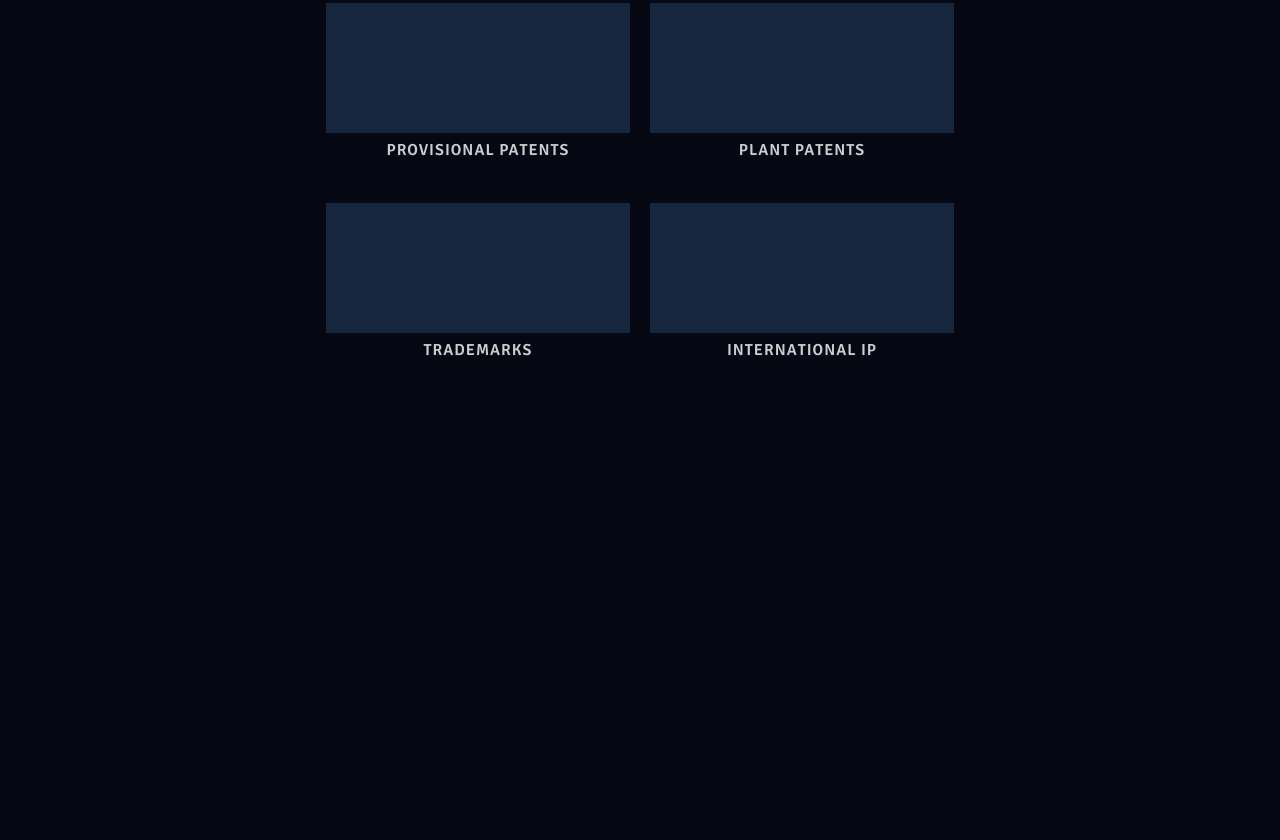
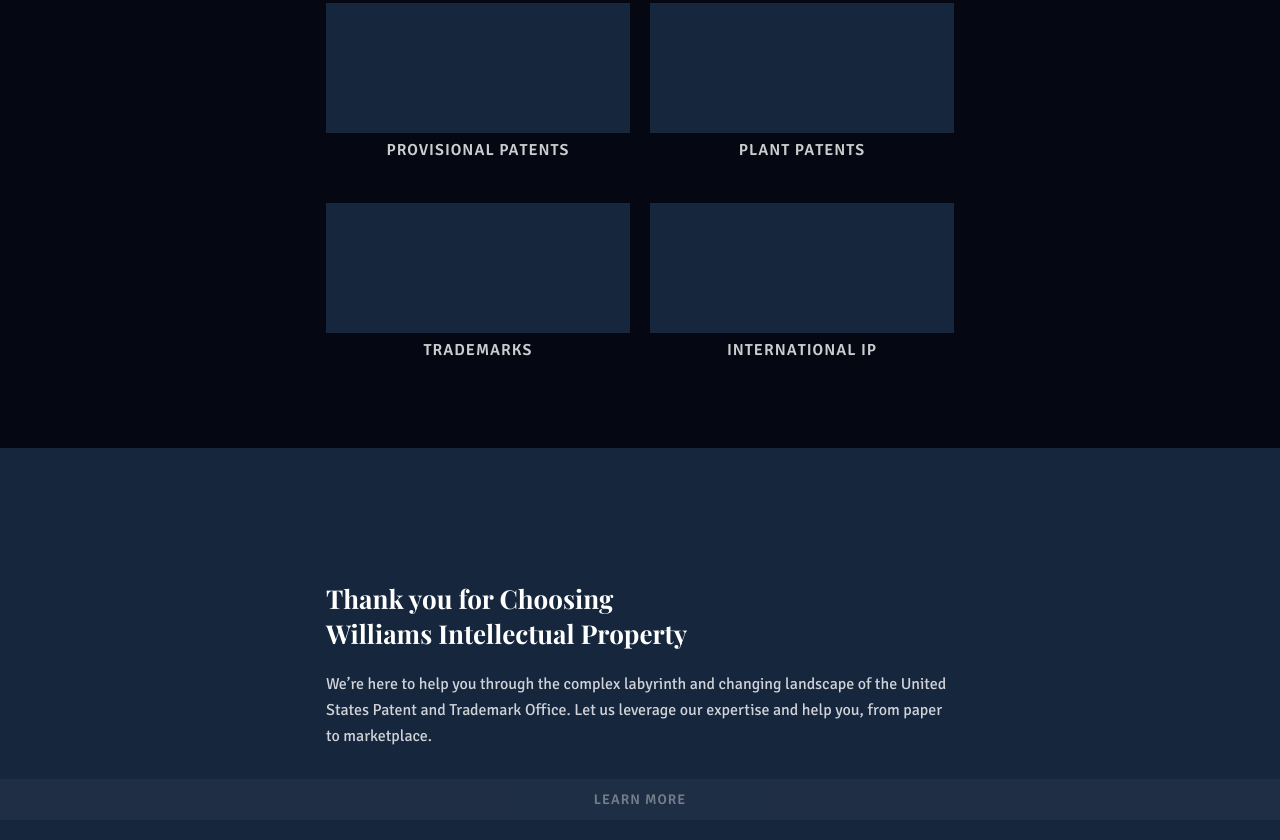
Before and after one commit to mrToshkin/Williams-Intellectual-Property, a website: page src/pug/index.pug in a window 1280 px wide. Shown: the part 1433-2273 px from the top of the page. Before the commit the page ends 1836 px from the top, so only its background shows below. Drawn offline with nearby package versions, Linux system fonts and the light colour scheme; files that its build step writes are made by us from their sources; files whose address does not match are found by name.

Commit message:
[sec] thank-you.
- new global styles.scss class mod .container--without-mobile

```diff
--- a/src/components/__link/__link.scss
+++ b/src/components/__link/__link.scss
@@ -1,9 +1,16 @@
 .link {
+  position: relative;
+
+  display: block;
   width: 100%;
-  line-height: 50px;
+  line-height: 41px;
 
   opacity: 0.4;
   background-color: $bgc-element-button;
+
+  @media (min-width: $desktope) {
+    line-height: 50px;
+  }
 
   &:hover{
     color: $black;
--- a/src/components/components.scss
+++ b/src/components/components.scss
@@ -7,5 +7,6 @@
 @import "nav/__burger";
 @import "slider-reviews/slider-reviews";
 @import "we-can-help-with/we-can-help-with";
+@import "thank-you/thank-you";
 
 @import "footer/footer";
--- /dev/null
+++ b/src/components/thank-you/thank-you.pug
@@ -0,0 +1,9 @@
+.bg-mobile-wrapper
+  .container
+    section.thank-you
+      +icon('thank-you', '68', '76')
+      h3 Thank you for Choosing <br>Williams Intellectual Property
+      p We’re here to help you through the complex labyrinth and changing landscape of the United States Patent and Trademark Office. Let us leverage our expertise and help you, from paper to marketplace.
+  .container--without-mobile
+    .bg-desktope-wrapper
+      a(href="http://").link Learn more
--- /dev/null
+++ b/src/components/thank-you/thank-you.scss
@@ -0,0 +1,59 @@
+.bg-mobile-wrapper {
+  padding-top: 35px;
+
+  background-color: $bgc-element;
+  @media (min-width: $desktope) {
+    min-height: 330px;
+    padding: 0;
+
+    background: none;
+  }
+}
+
+.bg-desktope-wrapper {
+  padding-bottom: 20px;
+  @media (min-width: $desktope) {
+    background-color: $bgc-element;
+  }
+}
+
+.thank-you {
+  @media (min-width: $desktope) {
+    display: flex;
+    flex-wrap: nowrap;
+    justify-content: flex-end;
+    align-items: center;
+    min-height: 260px;
+
+    background-color: $bgc-element;
+  }
+  .icon-thank-you {
+    fill: $color-main;
+    @media (min-width: $desktope) {
+      flex-basis: 80px;
+      margin-left: auto;
+      margin-right: 10px;
+      margin-bottom: 40px;
+    }
+  }
+  h3 {
+    margin-top: 15px;
+    text-transform: none;
+    @media (min-width: $desktope) {
+      flex-basis: 33%;
+      margin-top: 5px;
+      padding: 0 10px;
+    }
+  }
+  p {
+    margin-top: 20px;
+    margin-bottom: 30px;
+
+    line-height: 26px;
+    @media (min-width: $desktope) {
+      flex-basis: 50%;
+      padding-right: 17%;
+      padding-left: 10px;
+    }
+  }
+}
--- a/src/components/we-can-help-with/we-can-help-with.scss
+++ b/src/components/we-can-help-with/we-can-help-with.scss
@@ -1,4 +1,8 @@
 .we-can-help-with {
+  margin-bottom: 45px;
+  @media (min-width: $desktope) {
+    margin-bottom: 80px;
+  }
   &__header {
     margin-bottom: 25px;
     @media (min-width: $desktope) {
--- a/src/pug/index.pug
+++ b/src/pug/index.pug
@@ -5,21 +5,24 @@
   - var PageHeaderBackground = "main-page__header-background" //- class
 
 block header
-  .header
-    include ../components/header/__nav
-    .header__article.header__article--main-page
-      article
-        h1 We win patents
-        p "The Congress shall have the power... to promote the progress of science and useful arts, by securing for limited times to authors and inventors the exclusive right to their respective writings and discoveries.” <br>US Constitution § 8, Clause 8
-    .header__social-icons.social-icons
-      include ../components/__social-icons/header__social-icons
-    .header__anchor
-      a(href="http://").anchor
-        .anchor__element
-        span.visually-hidden Move below
+  .container
+    .header
+      include ../components/header/__nav
+      .header__article.header__article--main-page
+        article
+          h1 We win patents
+          p "The Congress shall have the power... to promote the progress of science and useful arts, by securing for limited times to authors and inventors the exclusive right to their respective writings and discoveries.” <br>US Constitution § 8, Clause 8
+      .header__social-icons.social-icons
+        include ../components/__social-icons/header__social-icons
+      .header__anchor
+        a(href="http://").anchor
+          .anchor__element
+          span.visually-hidden Move below
 
 block content
-  include ../components/slider-reviews/slider-reviews
-  include ../components/we-can-help-with/we-can-help-with
+  .container
+    include ../components/slider-reviews/slider-reviews
+    include ../components/we-can-help-with/we-can-help-with
+  include ../components/thank-you/thank-you
 
 block script
--- a/src/pug/layout/main.pug
+++ b/src/pug/layout/main.pug
@@ -30,10 +30,9 @@
     <![endif]-->
   body
     div(class=""+PageHeaderBackground)
-      .container
-        block header
-        block content
-        include ../../components/footer/footer
+      block header
+      block content
+      include ../../components/footer/footer
       .bg-mobile-menu
     block script
     noscript Ваш браузер не поддерживает скрипты
--- a/src/scss/styles.scss
+++ b/src/scss/styles.scss
@@ -149,5 +149,20 @@
   }
 }
 
+.container--without-mobile {
+  /* @media (min-width: $tablet) {
+    max-width: $tablet;
+    padding: 0 70px;
+  } */
+  @media (min-width: $desktope) {
+    max-width: $desktope;
+    padding: 0 110px;
+    display: flex;
+    flex-direction: column;
+    width: 100%;
+    margin: 0 auto;
+  }
+}
+
 
 @import "../components/components.scss";
```
